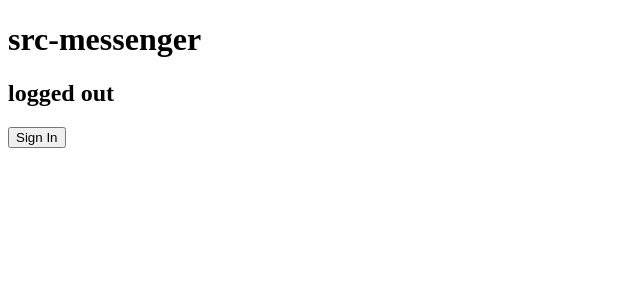
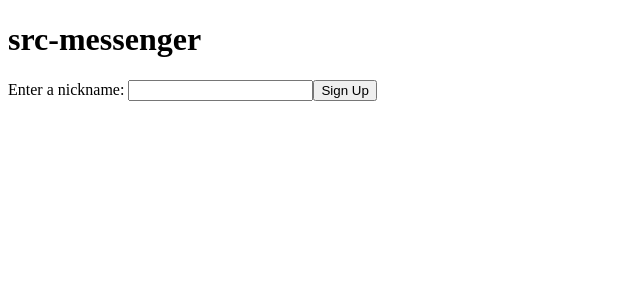
Before and after one commit to samRC/src-messenger, a React (Create React App) app: page / in a window 1280 px wide. Shown: the top 300 px of the page, without its empty margins (0-640 px from the left). Built offline with nearby package versions, Linux system fonts and the light colour scheme; no server answers.

Commit message:
Add SignUp Component

```diff
--- a/src/App.js
+++ b/src/App.js
@@ -1,12 +1,7 @@
 import { initializeApp } from "firebase/app";
-import {
-  getAuth,
-  onAuthStateChanged,
-  signInAnonymously,
-  signOut,
-} from "firebase/auth";
-// import {getFirestore} from 'firebase/firestore';
-import { useEffect, useState } from "react";
+import { getAuth, onAuthStateChanged, signInAnonymously } from "firebase/auth";
+import { useEffect, useMemo, useState } from "react";
+import SignUp from "./components/SignUp";
 
 const firebaseApp = initializeApp({
   apiKey: process.env.REACT_APP_API_KEY,
@@ -19,47 +14,42 @@ const firebaseApp = initializeApp({
 });
 
 const auth = getAuth(firebaseApp);
-// const db = getFirestore(firebaseApp);
 
 function App() {
   const [user, setUser] = useState(null);
+  const [nickname, setNickname] = useState(
+    useMemo(() => {
+      return window.localStorage.getItem("nickname");
+    }, [])
+  );
 
   useEffect(() => {
     onAuthStateChanged(auth, (user) => {
       setUser(user);
     });
+    signInAnonymously(auth).catch((e) => console.log(e));
   }, []);
+
   return (
     <div className="App">
       <h1>src-messenger</h1>
-      {user ? (
+      {user && nickname && (
         <div>
-          <h2>logged in as {JSON.stringify(user)}</h2>
-          <LogOut />
+          <p>
+            Logged in as{" "}
+            <strong>
+              {nickname}#{user.uid.slice(0, 4)}
+            </strong>
+          </p>
         </div>
-      ) : (
+      )}
+      {!nickname && (
         <div>
-          <h2>logged out</h2> <LogIn />
+          <SignUp setNickname={setNickname} />
         </div>
       )}
     </div>
   );
 }
 
-function LogIn() {
-  /* Creates a new anon account (Sign up) */
-  const signInAnon = () => {
-    signInAnonymously(auth);
-  };
-  return <button onClick={signInAnon}> Sign In</button>;
-}
-
-function LogOut() {
-  /* Signing out of Anon and signing back in again causes a new anon Id to be created without deleting the old one */
-  const signOutAnon = () => {
-    signOut(auth);
-  };
-  return <button onClick={signOutAnon}> Sign Out</button>;
-}
-
 export default App;
--- /dev/null
+++ b/src/components/SignUp.jsx
@@ -0,0 +1,16 @@
+export default function SignUp({ setNickname }) {
+  const signUpNickname = (e) => {
+    e.preventDefault();
+    const nickname = document.getElementById("nickname").value;
+    window.localStorage.setItem("nickname", nickname);
+    setNickname(nickname);
+  };
+
+  return (
+    <form onSubmit={signUpNickname}>
+      <label htmlFor="nickname">Enter a nickname: </label>
+      <input required id="nickname" type="text" />
+      <input type="submit" value="Sign Up" />
+    </form>
+  );
+}
```
